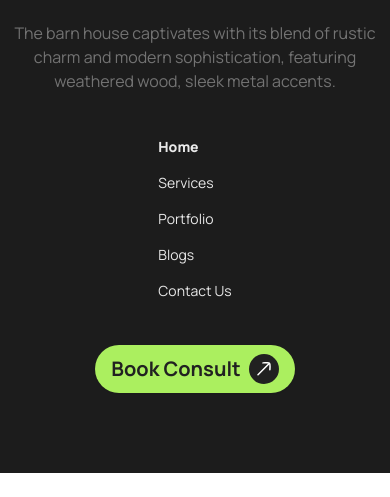
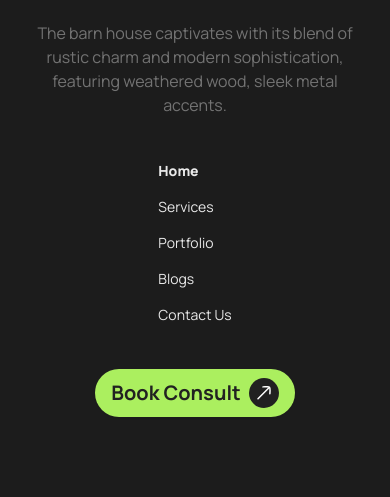
Before and after one commit to Abdus-Salam-814/Rinterio, a plain HTML site: page index.html in a window 390 px wide. Shown: the part 4948-5445 px from the top of the page. Before the commit the page ends 5421 px from the top, so only its background shows below. Drawn offline with nearby package versions, Linux system fonts and the light colour scheme.

Commit message:
i added footer with responsive

```diff
--- a/index.html
+++ b/index.html
@@ -419,7 +419,7 @@
 
       </div>
 
-      <p class="md:w-1/2 mx-auto text-footer-text ">The barn house captivates with its blend of rustic charm and modern sophistication, featuring weathered wood, sleek metal accents.</p>
+      <p class="md:w-1/2 mx-auto text-footer-text px-6 ">The barn house captivates with its blend of rustic charm and modern sophistication, featuring weathered wood, sleek metal accents.</p>
 
      </div>
      <div class="flex justify-center items-center flex-col mt-7">
```
